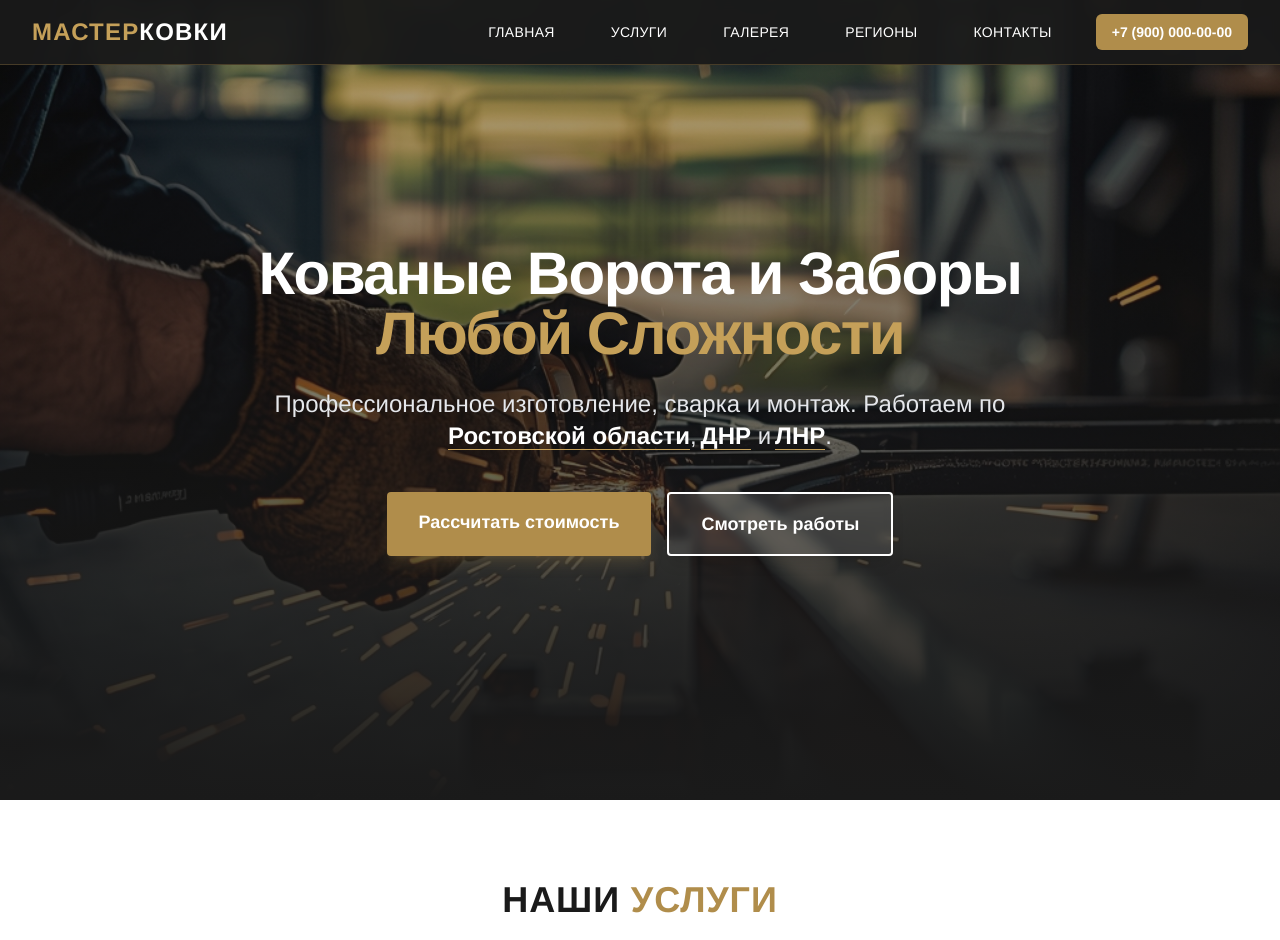
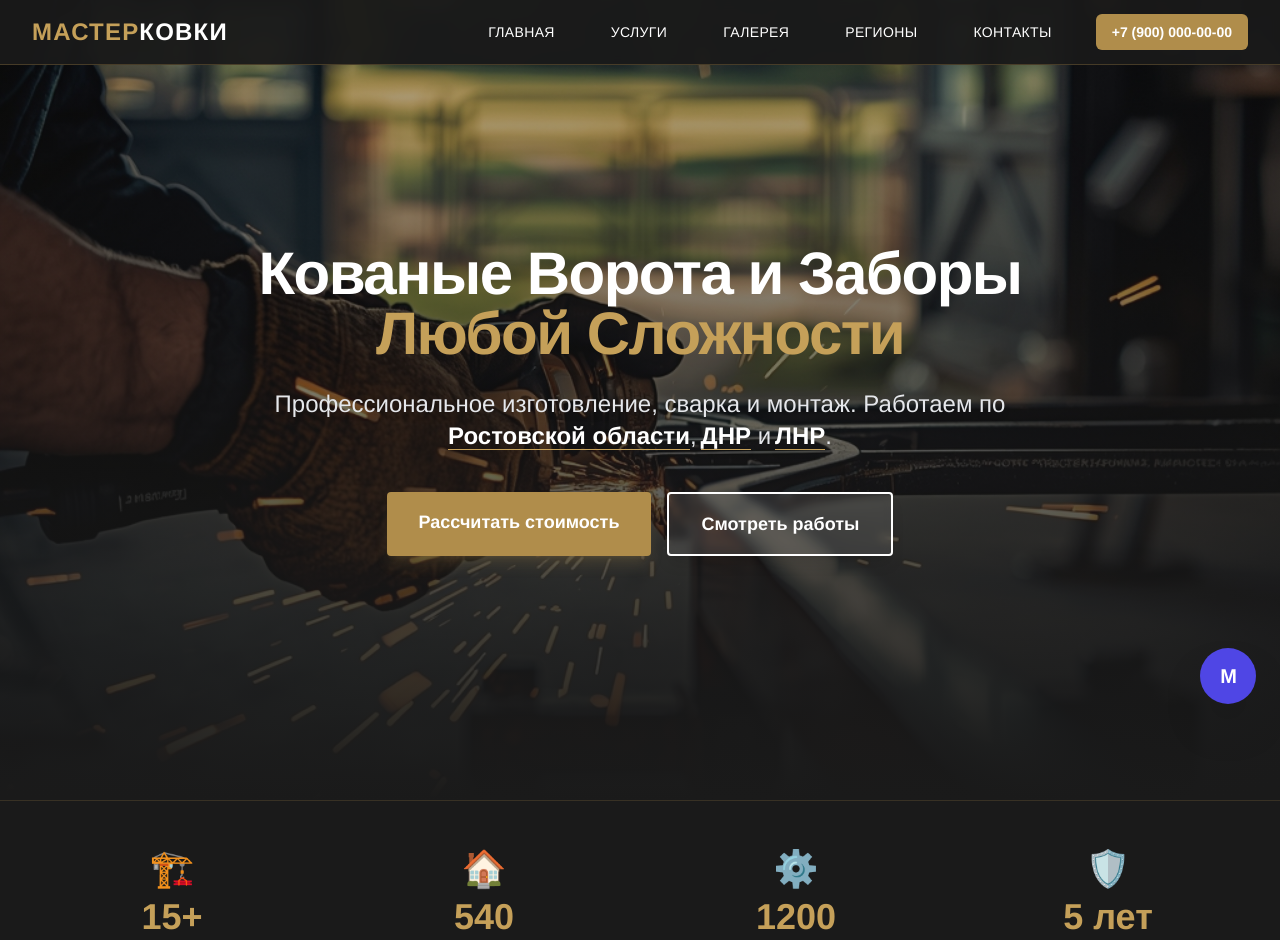
Before and after one commit to ksasha79/KovkaMaster, a React (Vite) app: page / in a window 1280 px wide. Shown: the top 940 px of the page. Built offline with nearby package versions, Linux system fonts and the light colour scheme.

Commit message:
Update App.tsx

```diff
--- a/App.tsx
+++ b/App.tsx
@@ -1,29 +1,37 @@
 import Header from './components/Header';
 import Hero from './components/Hero';
+import Stats from './components/Stats';
 import Services from './components/Services';
 import Steps from './components/Steps';
 import Portfolio from './components/Portfolio';
+import Pricing from './components/Pricing';
 import About from './components/About';
 import Reviews from './components/Reviews';
 import FAQ from './components/FAQ';
 import Contact from './components/Contact';
 import Footer from './components/Footer';
+import FloatingBot from './components/FloatingBot';
 
 function App() {
   return (
-    <div className="min-h-screen bg-gray-50 flex flex-col">
+    <div className="min-h-screen bg-gray-50 flex flex-col font-sans">
       <Header />
       <main className="flex-grow">
         <Hero />
+        <Stats />
         <Services />
         <Steps />
         <Portfolio />
+        <Pricing />
         <About />
         <Reviews />
         <FAQ />
         <Contact />
       </main>
       <Footer />
+
+      {/* Interactive elements */}
+      <FloatingBot />
 
       {/* Sticky Mobile Call Button */}
       <div className="fixed bottom-6 right-6 z-40 md:hidden">
```
